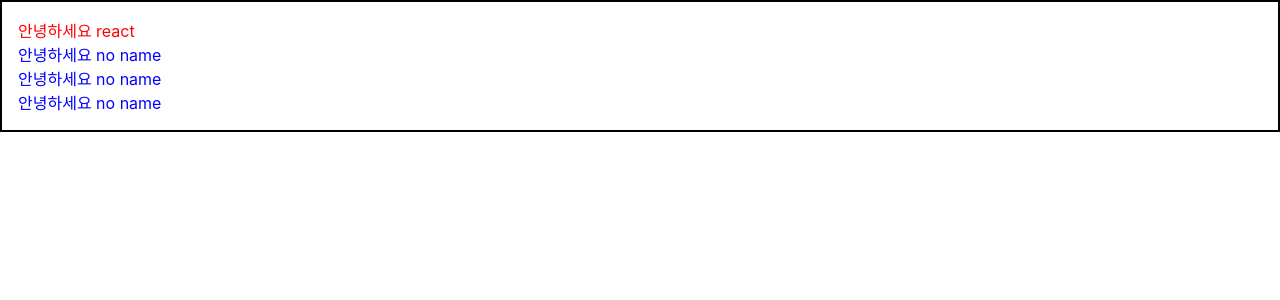
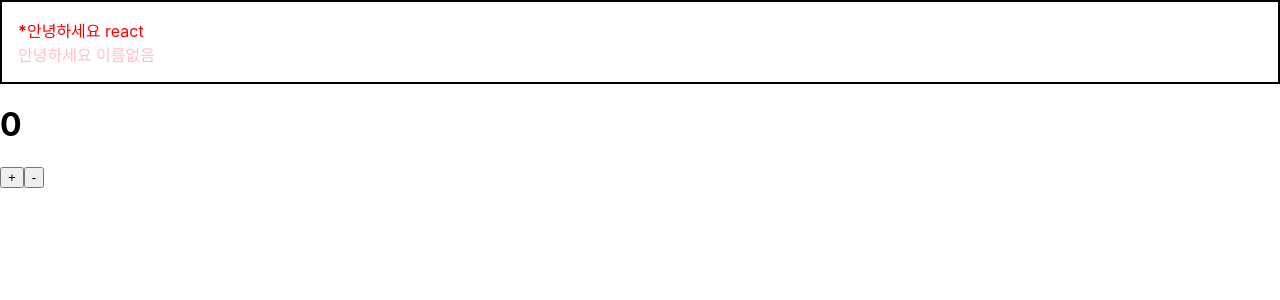
Before and after one commit to NewEgoDoc/ReactTodo-, a React (Create React App) app: page / in a window 1280 px wide. Shown: the top 300 px of the page. Built offline with nearby package versions, Linux system fonts and the light colour scheme.

Commit message:
useState 사용하기: useState는 import하여 사용하고 0으로 초기화후에 set함수를 사용해서 +,- 한

```diff
--- a/src/App.js
+++ b/src/App.js
@@ -1,15 +1,18 @@
 import React from 'react';
 import Hello from './Hello';
-import Wrapper from './Wrapper'
+import Wrapper from './Wrapper';
+import Counter from './Counter';
+
 function App() {
   return (
+    <>
     <Wrapper>
-      <Hello name="react" color="red"/>
-      <Hello />
-      <Hello />
-      <Hello />
+      <Hello name="react" color="red" isSpecial={true}/>
+      <Hello color="pink" />
     </Wrapper>
-  );
+    <Counter />
+   </>
+  )
 }
 
 export default App;
--- /dev/null
+++ b/src/Counter.js
@@ -0,0 +1,20 @@
+import React, { useState } from 'react'
+
+function Counter(){
+    const [number, setNumber] = useState(0);
+    const onIncrease = () => {
+        setNumber(number + 1);
+    }
+    const onDecrease = () => {
+        setNumber(number - 1);
+    }
+    return(
+        <div>
+            <h1>{ number }</h1>
+            <button onClick={ onIncrease }>+</button>
+            <button onClick={ onDecrease }>-</button>
+        </div>
+    );
+}
+
+export default Counter;
--- a/src/Hello.js
+++ b/src/Hello.js
@@ -1,12 +1,16 @@
 import React from 'react';
 
-function Hello({ color, name }) {
-  return <div style={{color}}>안녕하세요 { name }</div>
+function Hello({ color, name, isSpecial }) {
+  return (
+    <div style={{ color }}>
+      { isSpecial ? <b>*</b> : null }
+      안녕하세요 {name}
+    </div>
+  );
 }
 
 Hello.defaultProps = {
-    name:'no name',
-    color : 'blue'
+  name: '이름없음'
 }
 
 export default Hello;
```
